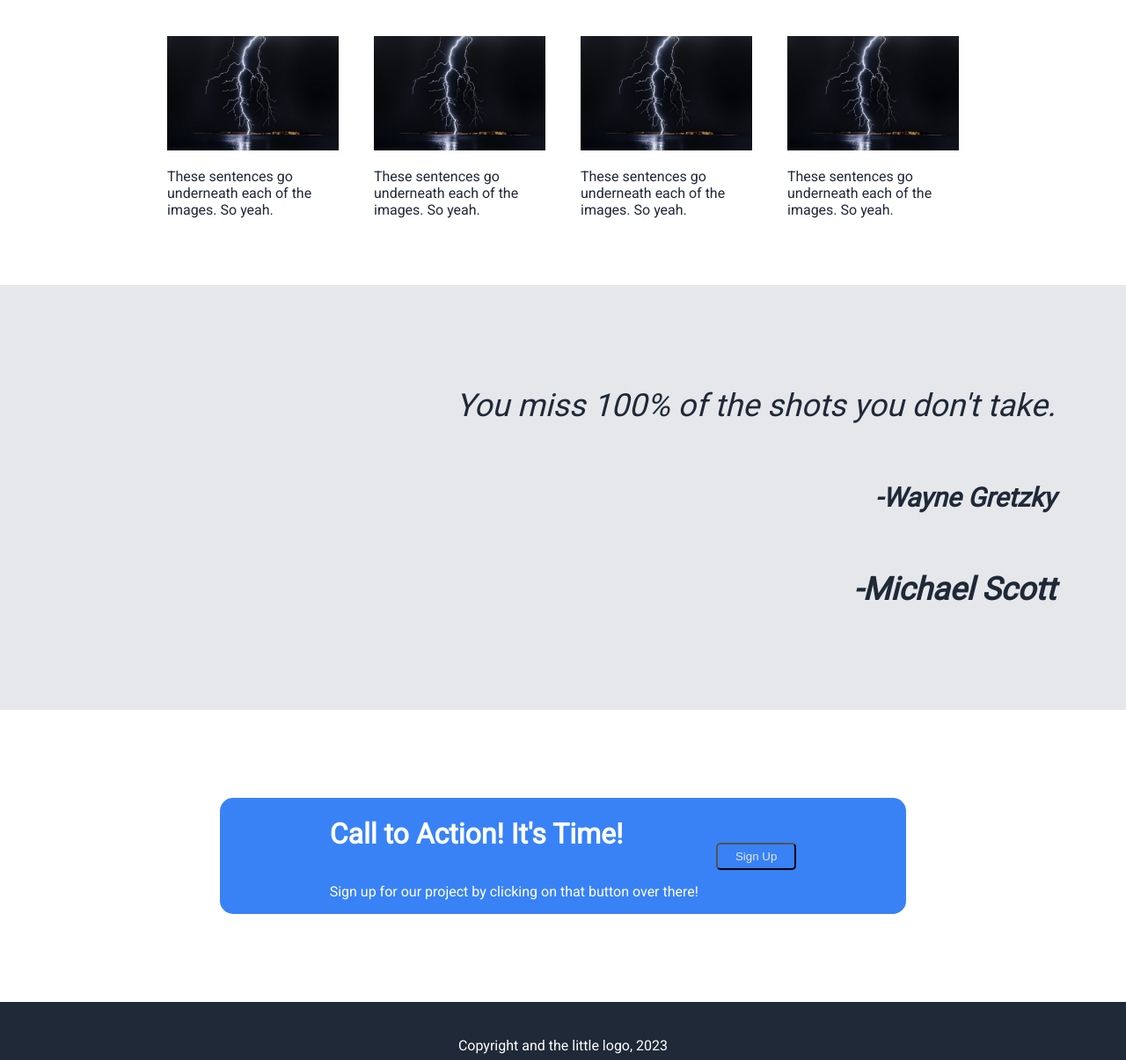
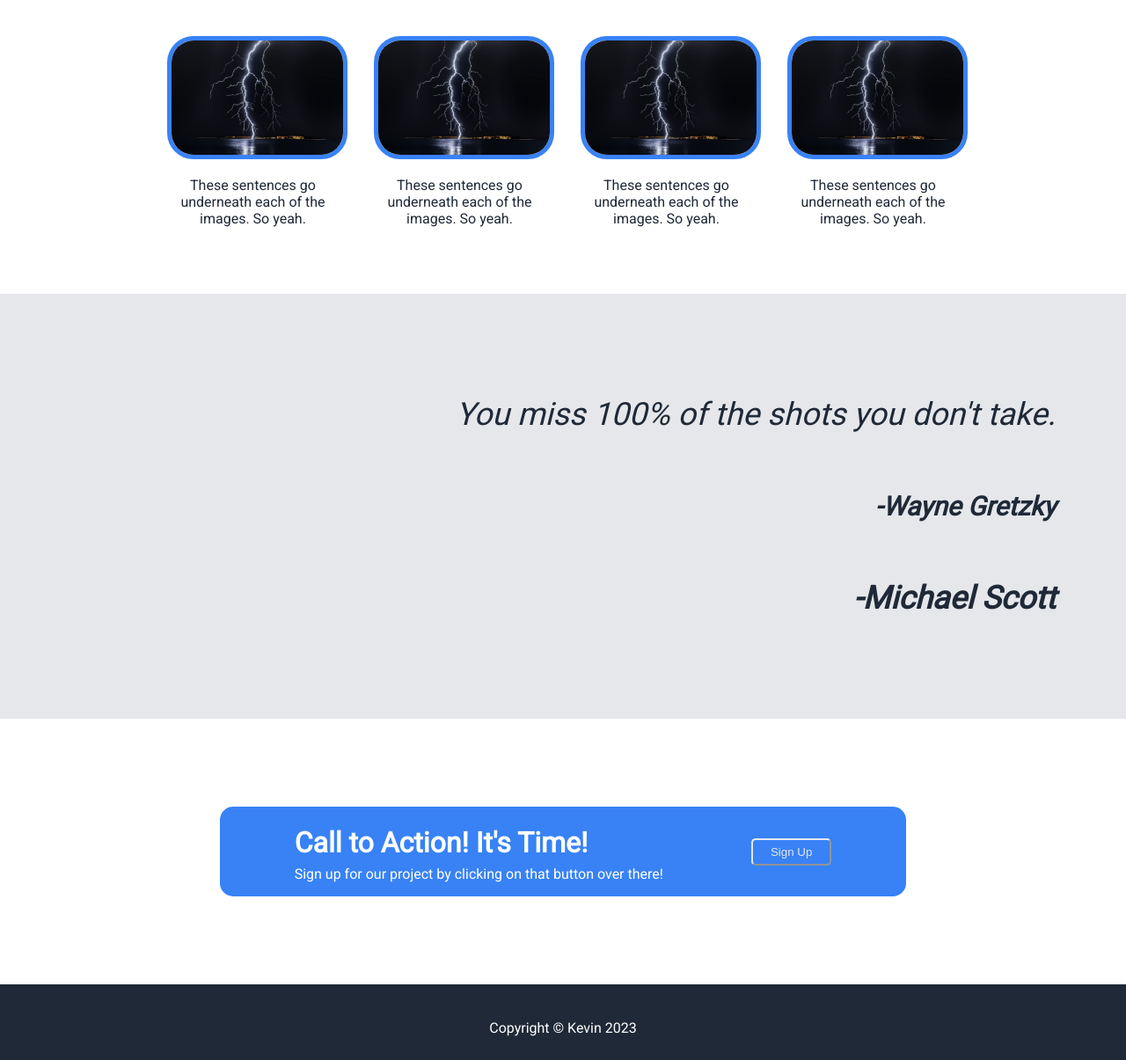
Before and after one commit to K-Postal/Project-Landing-Page, a plain HTML site: page index.html in a window 1280 px wide. Shown: the part 675-1880 px from the top of the page at 88% size. Drawn offline with Linux system fonts and the light colour scheme.

Commit message:
Finished up section 4 and some border changes to main image

```diff
--- a/index.html
+++ b/index.html
@@ -34,7 +34,7 @@
                     <button>Sign Up</button>
                 </div>
                 <div class="header-img">
-                    <img src="lightning.jpg" alt="Placeholder">
+                    <img src="lightning.jpg" alt="Placeholder" style="border: none; border-radius: 0;">
                 </div>
             </div>
         </div>
@@ -73,12 +73,12 @@
             <p>Sign up for our project by clicking on that button over there!</p>
             </div>
         </div>
-        <div class="action-button">
-          <button>Sign Up</button>
+        <div id="action-button">
+          <button style="border-color: #E5E7EB;">Sign Up</button>
         </div>
     </div>
     <div class="footer">
-        <footer>Copyright and the little logo, 2023</footer>
+        <footer>Copyright &copy; Kevin 2023</footer>
     </div>
     </div>
 </body>
--- a/styles.css
+++ b/styles.css
@@ -83,6 +83,7 @@ button {
 }
 .container-images-section {
     border: 20px;
+    text-align: center;
 }
 footer {
     display:flex;
@@ -109,7 +110,7 @@ footer {
     justify-content: center;
     align-items: center;
     margin: 100px 250px;
-    gap: 20px;
+    gap: 100px;
 
 }
 .footer {
@@ -123,6 +124,8 @@ footer {
 img {
     max-width: 100%;
     max-height: 100%;
+    border: 5px solid #3882F6;
+    border-radius: 30px;
 }
 #action {
     display: flex;
@@ -135,4 +138,5 @@ img {
 .action-text {
     display: flex;
     flex-direction: column;
+    margin-top: -30px;
 }
```
